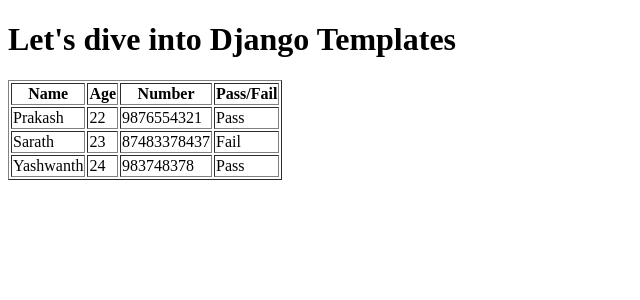
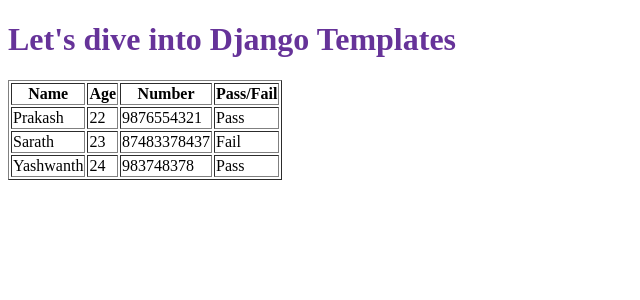
Before and after one commit to PrasanthKumarNagothi/Django-Py13, a Django app: page / in a window 1280 px wide. Shown: the top 300 px of the page, without its empty margins (0-640 px from the left). Run offline with Django 5.2, Linux system fonts and the light colour scheme.

Commit message:
Django Static Files

```diff
--- a/instagram/instagram/settings.py
+++ b/instagram/instagram/settings.py
@@ -116,6 +116,7 @@
 # https://docs.djangoproject.com/en/5.0/howto/static-files/
 
 STATIC_URL = 'static/'
+STATICFILES_DIRS = [BASE_DIR/'static']
 
 # Default primary key field type
 # https://docs.djangoproject.com/en/5.0/ref/settings/#default-auto-field
--- /dev/null
+++ b/instagram/static/styles.css
@@ -0,0 +1,3 @@
+h1 {
+  color: rebeccapurple;
+}
--- a/instagram/templates/home.html
+++ b/instagram/templates/home.html
@@ -1,9 +1,11 @@
+{% load static %}
 <!DOCTYPE html>
 <html lang="en">
   <head>
     <meta charset="UTF-8" />
     <meta name="viewport" content="width=device-width, initial-scale=1.0" />
     <title>Django</title>
+    <link rel="stylesheet" href="{% static "styles.css" %}">
   </head>
   <body>
     <h1>Let's dive into Django Templates</h1>
```
